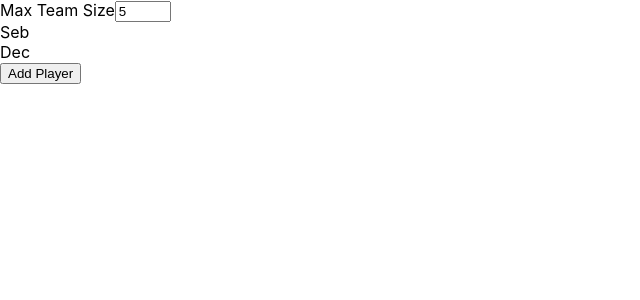
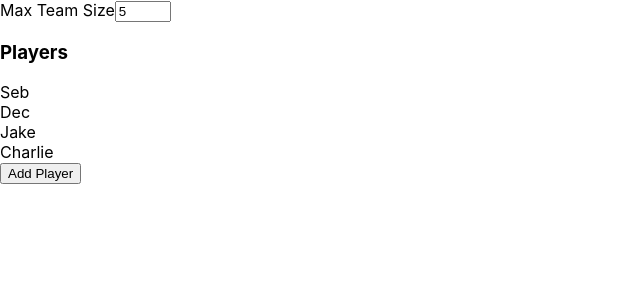
Before and after one commit to SScothorn/teamsheet, a React (Create React App) app: page / in a window 1280 px wide. Shown: the top 300 px of the page, without its empty margins (0-640 px from the left). Built offline with nearby package versions, Linux system fonts and the light colour scheme.

Commit message:
Added Players and Subs sections

```diff
--- a/src/components/SetupForm/SetupForm.tsx
+++ b/src/components/SetupForm/SetupForm.tsx
@@ -1,9 +1,10 @@
 import { useState } from 'react';
 import { Player } from '../Player/Player';
 import PlayerForm from '../Player/PlayerForm';
+import PlayerBox from '../Player/PlayerBox';
 
 export default function SetupForm() {
-	const testDefaultPlayers: Player[] = [{ name: 'Seb' }, { name: 'Dec' }];
+	const testDefaultPlayers: Player[] = [{ name: 'Seb' }, { name: 'Dec' }, { name: 'Jake' }, { name: 'Charlie' }];
 	const [teamSize, setTeamSize] = useState(5);
 	const [players, setPlayers] = useState<Player[]>(testDefaultPlayers);
 	const [addingPlayer, setAddingPlayer] = useState(false);
@@ -24,9 +25,12 @@ export default function SetupForm() {
 		setAddingPlayer(false);
 	}
 
-	const playersList = players.map((player, i) => {
-		// console.log(player);
-		return <div key={i}>{player.name}</div>;
+	const playersList = players.slice(0, teamSize * 2).map((player, i) => {
+		return <PlayerBox player={player} key={i} />;
+	});
+
+	const subsList = players.slice(teamSize * 2).map((player, i) => {
+		return <PlayerBox player={player} key={i} />;
 	});
 
 	return (
@@ -35,7 +39,10 @@ export default function SetupForm() {
 				<label htmlFor="team-size">Max Team Size</label>
 				<input type="number" name="team-size" value={teamSize} min="1" max="11" onChange={onTeamSizeChanged} />
 			</form>
+			<h3>Players</h3>
 			{playersList}
+			{subsList.length > 0 && <h3>Subs</h3>}
+			{subsList}
 			{addingPlayer ? (
 				<PlayerForm onSubmit={onNewPlayerAdded} onCancel={onNewPlayerCancelled} />
 			) : (
```
